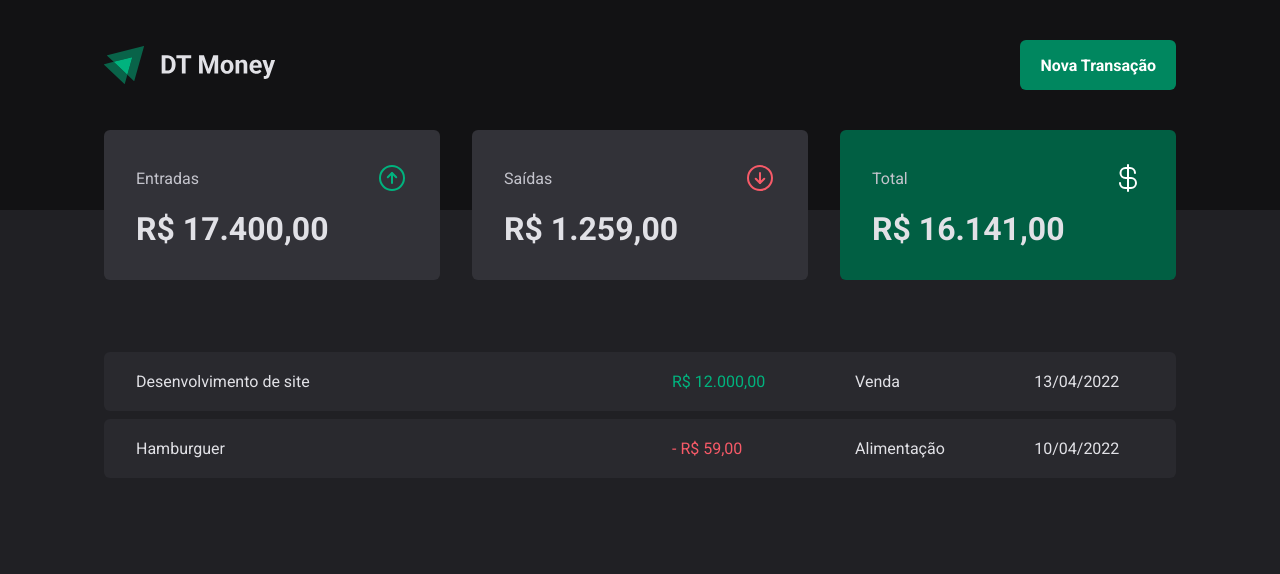
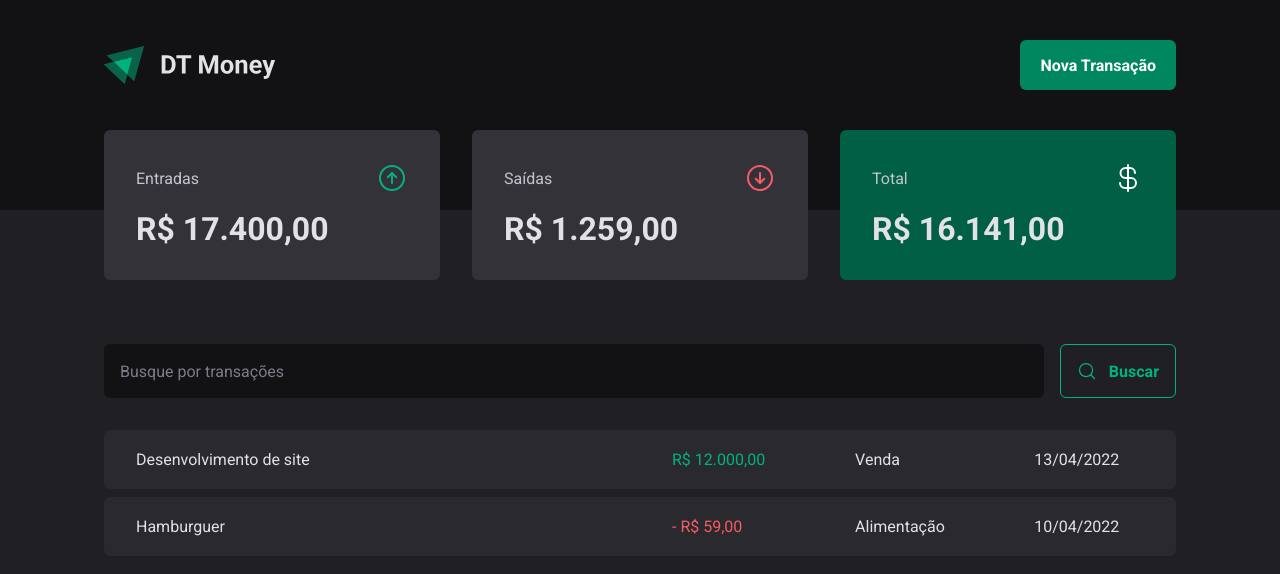
Before and after one commit to RoneBS/ignite-2.0-03-dt-money, a React (Vite) app: page / in a window 1280 px wide. Shown: the top 574 px of the page. Built offline with nearby package versions, Linux system fonts and the light colour scheme.

Commit message:
EarchInput component added to Transactions page

```diff
--- /dev/null
+++ b/src/pages/Transactions/components/SearchForm/index.tsx
@@ -0,0 +1,15 @@
+import { MagnifyingGlass } from 'phosphor-react'
+import * as S from './styles'
+
+export const SearchForm = () => {
+  return (
+    <S.SearchFormContainer>
+      <input type="text" placeholder="Busque por transações" />
+
+      <button type="submit">
+        <MagnifyingGlass size={20} />
+        Buscar
+      </button>
+    </S.SearchFormContainer>
+  )
+}
--- /dev/null
+++ b/src/pages/Transactions/components/SearchForm/styles.ts
@@ -0,0 +1,40 @@
+import styled from 'styled-components'
+
+export const SearchFormContainer = styled.form`
+  display: flex;
+  gap: 1rem;
+
+  input {
+    flex: 1;
+    border-radius: 6px;
+    border: 0;
+    background: ${({ theme }) => theme['gray-900']};
+    color: ${({ theme }) => theme['gray-300']};
+    padding: 1rem;
+
+    &::placeholder {
+      color: ${({ theme }) => theme['gray-500']};
+    }
+  }
+
+  button {
+    display: flex;
+    align-items: center;
+    gap: 0.75rem;
+
+    border: 0;
+    padding: 1rem;
+    background: transparent;
+    border: 1px solid ${({ theme }) => theme['green-300']};
+    color: ${({ theme }) => theme['green-300']};
+    font-weight: bold;
+    border-radius: 6px;
+
+    &:hover {
+      background: ${({ theme }) => theme['green-500']};
+      border-color: ${({ theme }) => theme['green-500']};
+      color: ${({ theme }) => theme.white};
+      transition: background-color 0.2s, color 0.2s, border-color 0.2s;
+    }
+  }
+`
--- a/src/pages/Transactions/index.tsx
+++ b/src/pages/Transactions/index.tsx
@@ -1,5 +1,6 @@
 import { Header } from '../../components/Header'
 import { Summary } from '../../components/Summary'
+import { SearchForm } from './components/SearchForm'
 
 import * as S from './styles'
 
@@ -10,6 +11,7 @@
       <Summary />
 
       <S.TransactionsContainer>
+        <SearchForm />
         <S.TrasnsactionsTable>
           <tbody>
             <tr>
--- a/src/pages/Transactions/styles.ts
+++ b/src/pages/Transactions/styles.ts
@@ -11,7 +11,7 @@
   width: 100%;
   border-collapse: separate;
   border-spacing: 0 0.5rem;
-  /* margin-top: 1.5rem; */
+  margin-top: 1.5rem;
 
   td {
     padding: 1.25rem 2rem;
```
